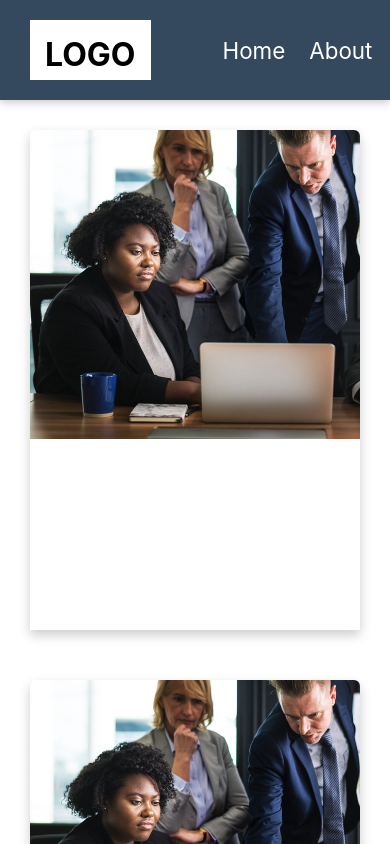
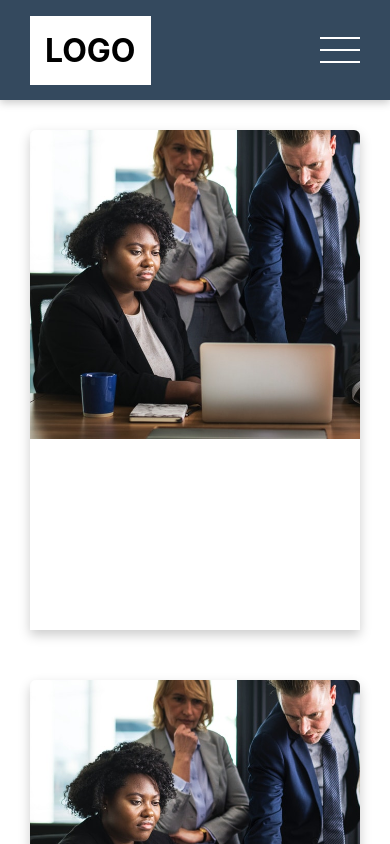
Before and after one commit to didoloan/cheapweb, a React (Create React App) app: page / in a window 390 px wide. Shown: the top 844 px of the page. Built offline with nearby package versions, Linux system fonts and the light colour scheme.

Commit message:
Adjusted navbar to support mobile

```diff
--- a/src/App.css
+++ b/src/App.css
@@ -1,5 +1,6 @@
 
 html, body{
+  overflow: hidden;
   margin:0;
   padding:0;
   border:0;
@@ -13,7 +14,7 @@ html, body{
   width: 100%;
   margin: 0;
   padding: 0;
-
+  overflow: hidden;
 }
 
 body {
--- a/src/components/navbar.js
+++ b/src/components/navbar.js
@@ -1,6 +1,7 @@
 import React, { useState, useEffect } from 'react';
 
 function Navbar(props) {
+
     const mediaMatch = window.matchMedia('(max-width: 768px)');
 
     const [matches, setMatches] = useState(mediaMatch.matches);
@@ -13,7 +14,7 @@ function Navbar(props) {
 
     const navLinks = ['Home','About','FAQ','Gallery'];
     const navbarStyle = {
-        overflow: 'hidden',
+        position: 'relative',
         height: 100,
         width: '100%',
         paddingLeft: 30,
@@ -24,13 +25,24 @@ function Navbar(props) {
         justifyContent: 'space-between',
         margin: 0,
         boxShadow: '0 3px 8px #ccc',
-        boxSizing: 'border-box'
+        boxSizing: 'border-box',
+        alignItems: 'center'
     }
     const navStyle = {
-        width: 'auto',
-        display: 'flex',
+        container: isMobile => ({
+            overflow:'hidden',
+            textAlign: 'left',
+            width: isMobile?150:'auto',
+            display: isMobile?'block':'flex',
             alignItems: 'center',
-        listStyleType: 'none'
+            listStyleType: 'none',
+            position: isMobile?'absolute':'initial',
+            right: navState?0:'-150px',
+            top: 80,
+            backgroundColor: props.backColor,
+            transition: '.5s',
+            boxSizing: 'border-box'
+        })
     }
     // const [navLinkHover, setHover] = useState(false);
     const enterLeave = {
@@ -44,7 +56,7 @@ function Navbar(props) {
         }
     }
     const navItem = {
-        display: 'inline-block',
+        display: matches?'block':'inline-block',
         padding: '5px 12px',
         marginLeft: 0,
         color: '#fff',
@@ -58,14 +70,17 @@ function Navbar(props) {
     }
 
     const burger = {
+        container: isMobile => ({
             alignItems: 'center',
-        display: 'grid',
+            display: isMobile?'grid':'none',
             gridGap: 5,
             gridTemplateColumns: '1fr',
             width: 40,
             height: 30,
             margin: 0,
-        padding: 0
+            padding: 0,
+            cursor: 'pointer'
+        })
     }
 
     const barStyle = {
@@ -76,17 +91,19 @@ function Navbar(props) {
         padding:0
     }
 
+    const [navState, setNavState] = useState(0);
+
     return (
         <div style={navbarStyle}>
             <div style={{backgroundColor:'#fff', width: 'auto', padding:15, margin:'20px 20px 20px 0'}}>
                 <h1 style={{margin:0}}>LOGO</h1>
             </div>
 
-            <ul style={navStyle}>
+            <ul style={navStyle.container(matches)}>
                 {navLinks.map(link => <li style={navItem} onMouseEnter={enterLeave.enter} onMouseLeave={enterLeave.leave}>{link}</li>)}
             </ul>
 
-            <div style={burger}>
+            <div style={burger.container(matches)} onClick={() => setNavState(!navState)}>
                 <div style={barStyle}></div>
                 <div style={barStyle}></div>
                 <div style={barStyle}></div>
```
Lines whose indentation alone changed are shown as unchanged.
